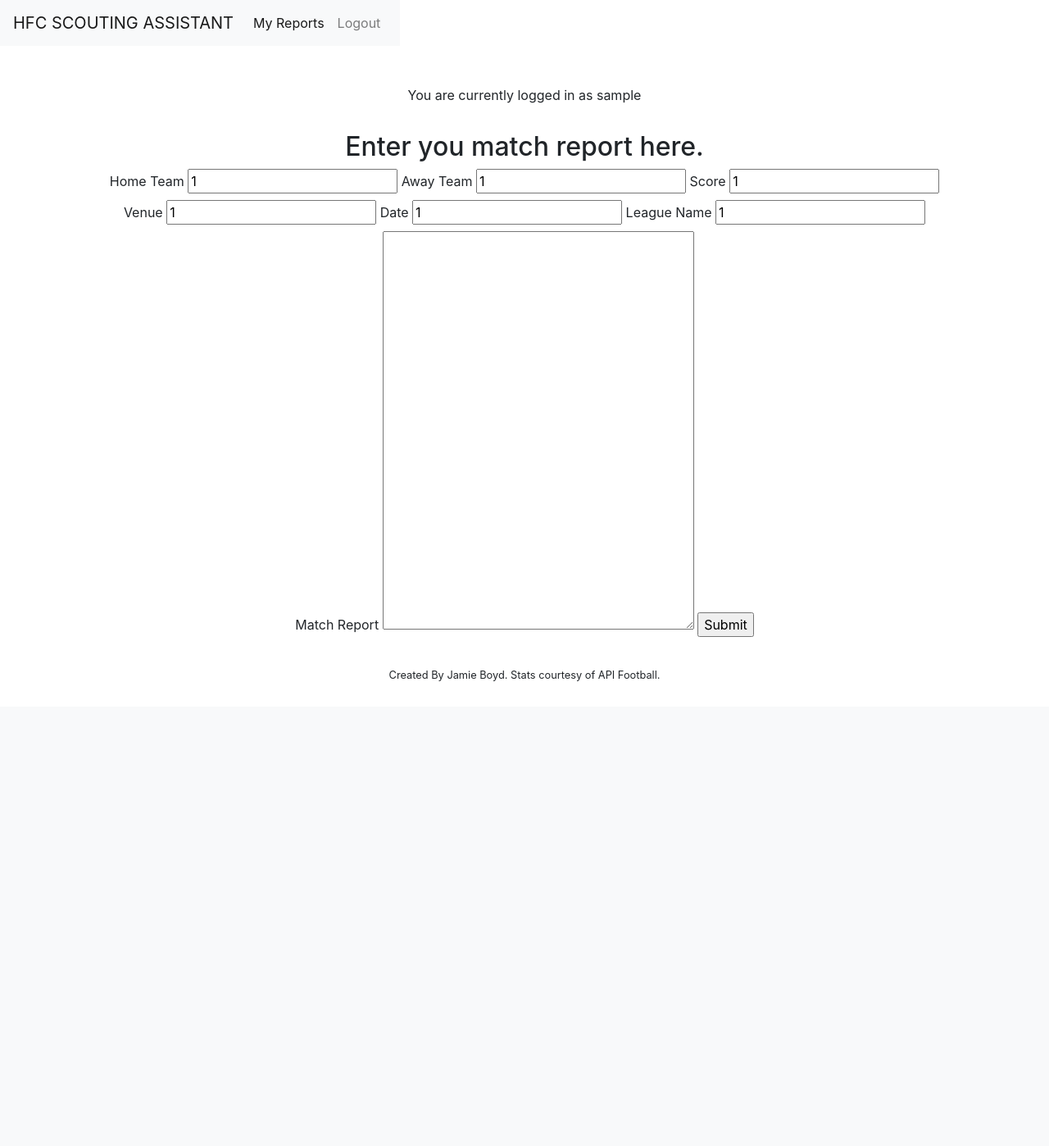
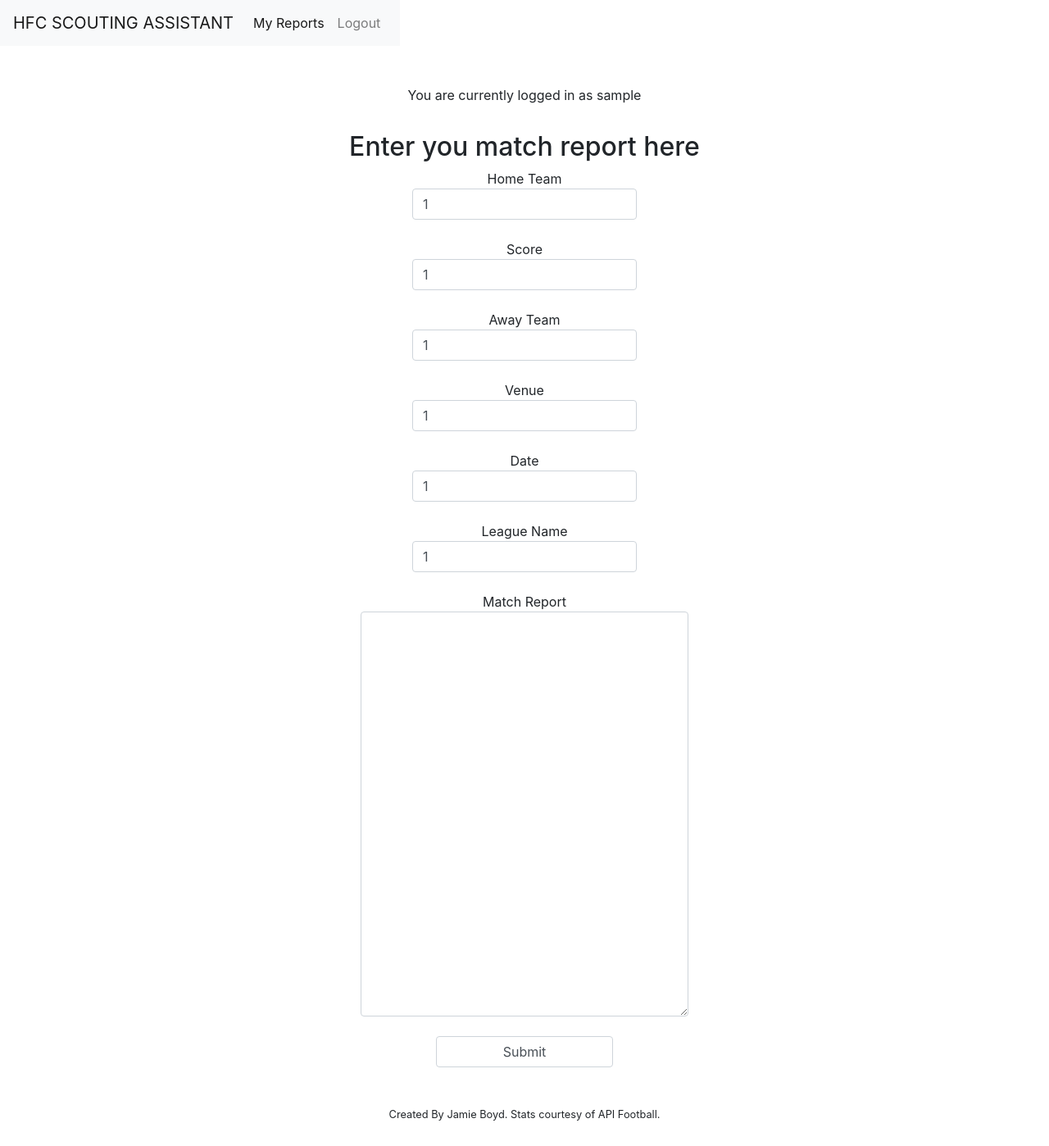
Before and after one commit to jboyd8/milestone-project-3, a Flask app: page /create_report/1/1/1/1/1/1 in a window 1280 px wide. Shown: the whole page at 82% size. Before the commit the page ends 831 px from the top, so only its background shows below. Run offline with Flask 2, Linux system fonts and the light colour scheme; the visitor is signed in with stand-in values (Sample User, id 1); some libraries are stand-ins or nearby versions.

Commit message:
fix: added bootstrap classes for structure

```diff
--- a/app/templates/createreport.html
+++ b/app/templates/createreport.html
@@ -4,37 +4,57 @@
     <div class="container text-center">
         <div class="row">
             <div class="col-12">
-            <h2>Enter you match report here.</h2>
+                <h2>Enter you match report here</h2>
+            </div>
+        </div>
+        <div class="row text-center justify-content-center">
+            <div class="col-12">
                 <form action="{{ url_for('submit_report') }}" method="POST" class="text-center justify-content-center">
-
+                    <div class="form-group col-12">
                         <label>Home Team
-                    <input type="text" value="{{ ht }}" name="home_team" id="home_team">
+                            <input type="text" value="{{ ht }}" name="home_team" id="home_team" class="form-control">
                         </label>
+                    </div>
+                    <div class="form-group col-12">
+                        <label>Score
+                            <input type="text" value="{{ score }}" name="score" id="score" class="form-control">
+                        </label>
+                    </div>
+                    <div class="form-group col-12">
                         <label>Away Team
-                    <input type="text" value="{{ at }}" name="away_team" id="away_team">
+                            <input type="text" value="{{ at }}" name="away_team" id="away_team" class="form-control">
                         </label>
-                <label>Score
-                    <input type="text" value="{{ score }}" name="score" id="score">
+                    </div>
+                    <div class="form-group col-12">
+                        <label>Venue
+                            <input type="text" value="{{ venue }}" name="venue" id="venue" class="form-control">
                         </label>
-                <label>Venue
-                    <input type="text" value="{{ venue }}" name="venue" id="venue">
+                    </div>
+                    <div class="form-group col-12">
+                        <label>Date
+                            <input type="text" value="{{ date }}" name="date" id="date" class="form-control">
                         </label>
-                <label>Date
-                    <input type="text" value="{{ date }}" name="date" id="date">
+                    </div>
+                    <div class="form-group col-12">
+                        <label>League Name
+                            <input type="text" value="{{ league }}" name="league_name" id="league_name"
+                                   class="form-control">
                         </label>
-                <label>League Name
-                    <input type="text" value="{{ league }}" name="league_name" id="league_name">
+                    </div>
+                    <div class="form-group col-12">
+                        <label>Match Report
+                            <textarea name="match_report" id="match_report" cols="35" rows="20" class="form-control"
+                                      required></textarea>
                         </label>
-
-                <label>Match Report
-                    <textarea name="match_report" id="match_report" cols="35" rows="20" required></textarea>
-                </label>
-
-                <input type="submit">
-
+                    </div>
+                    <div class="form-group col-12 submit-div">
+                        <input type="submit" class="form-control submit-button">
+                    </div>
                 </form>
             </div>
         </div>
+
+
     </div>
 
 {% endblock %}
```
Lines whose indentation alone changed are shown as unchanged.
